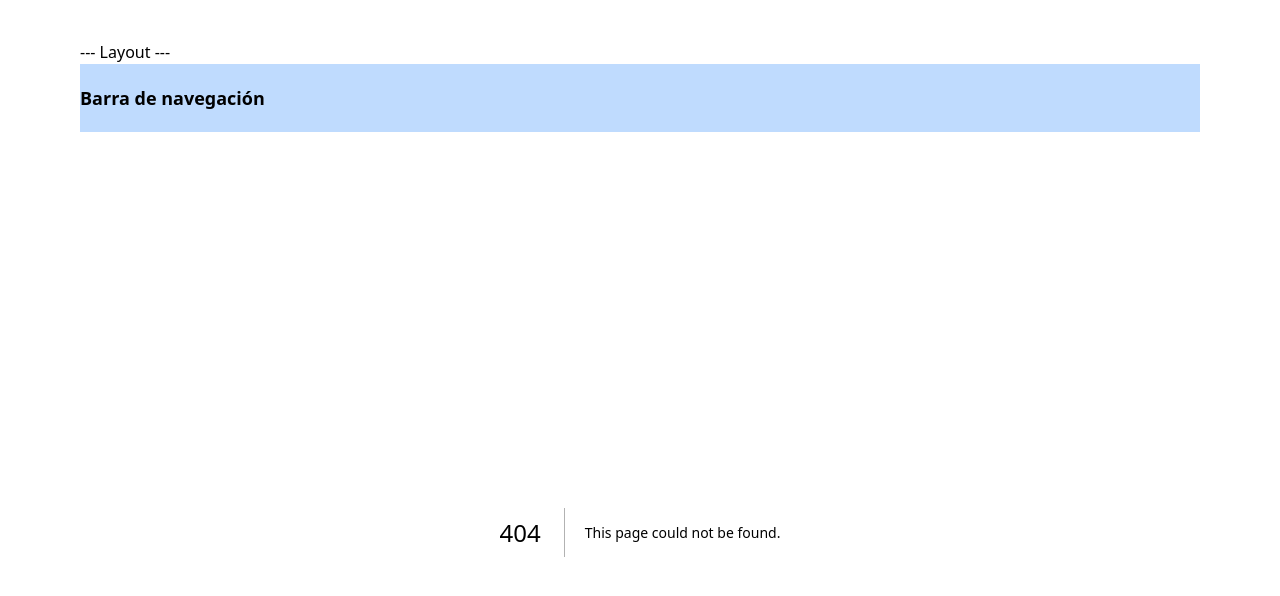
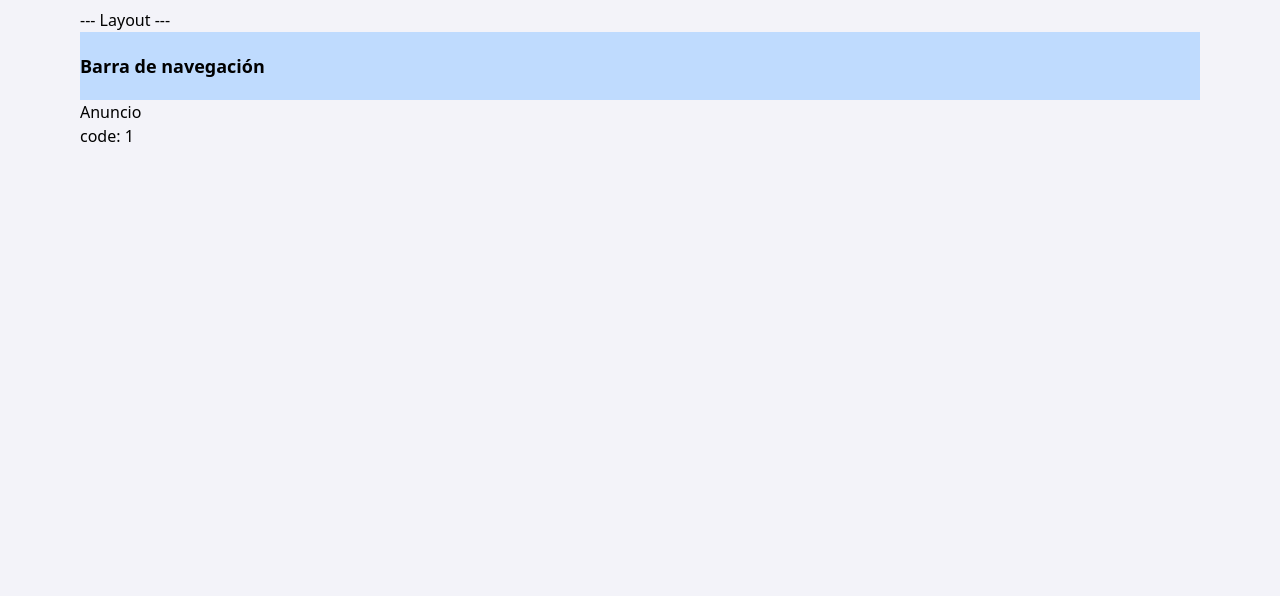
Before and after one commit to blu3army/anuncios_webapp, a Next.js app: page /anuncio/1 in a window 1280 px wide. Before the commit this address had no page. Shown: the top 596 px of the page. Built offline with nearby package versions, Linux system fonts and the light colour scheme.

Commit message:
Creando estructuras II

```diff
--- /dev/null
+++ b/app/anuncio/[code]/page.tsx
@@ -0,0 +1,14 @@
+
+
+
+export default function Page({params}:{params: {code:string} }){
+
+    return(
+        <div>
+            <h1>Anuncio</h1>
+            <p>
+                code: {params.code}
+            </p>
+        </div>
+    );
+}
--- a/app/layout.tsx
+++ b/app/layout.tsx
@@ -14,7 +14,7 @@ export default function RootLayout({
     return (
         <html lang="en">
             <body>
-                <div className='py-10 px-20 '>
+                <div className='py-2 px-20 '>
 
                     <p>--- Layout ---</p>
                     <div className='bg-blue-200 py-5'>
--- /dev/null
+++ b/app/new-anuncio/page.tsx
@@ -0,0 +1,10 @@
+
+
+export default function Page(){
+
+    return(
+        <div>
+            <h1>Nuevo Anuncio</h1>
+        </div>
+    );
+}
```
